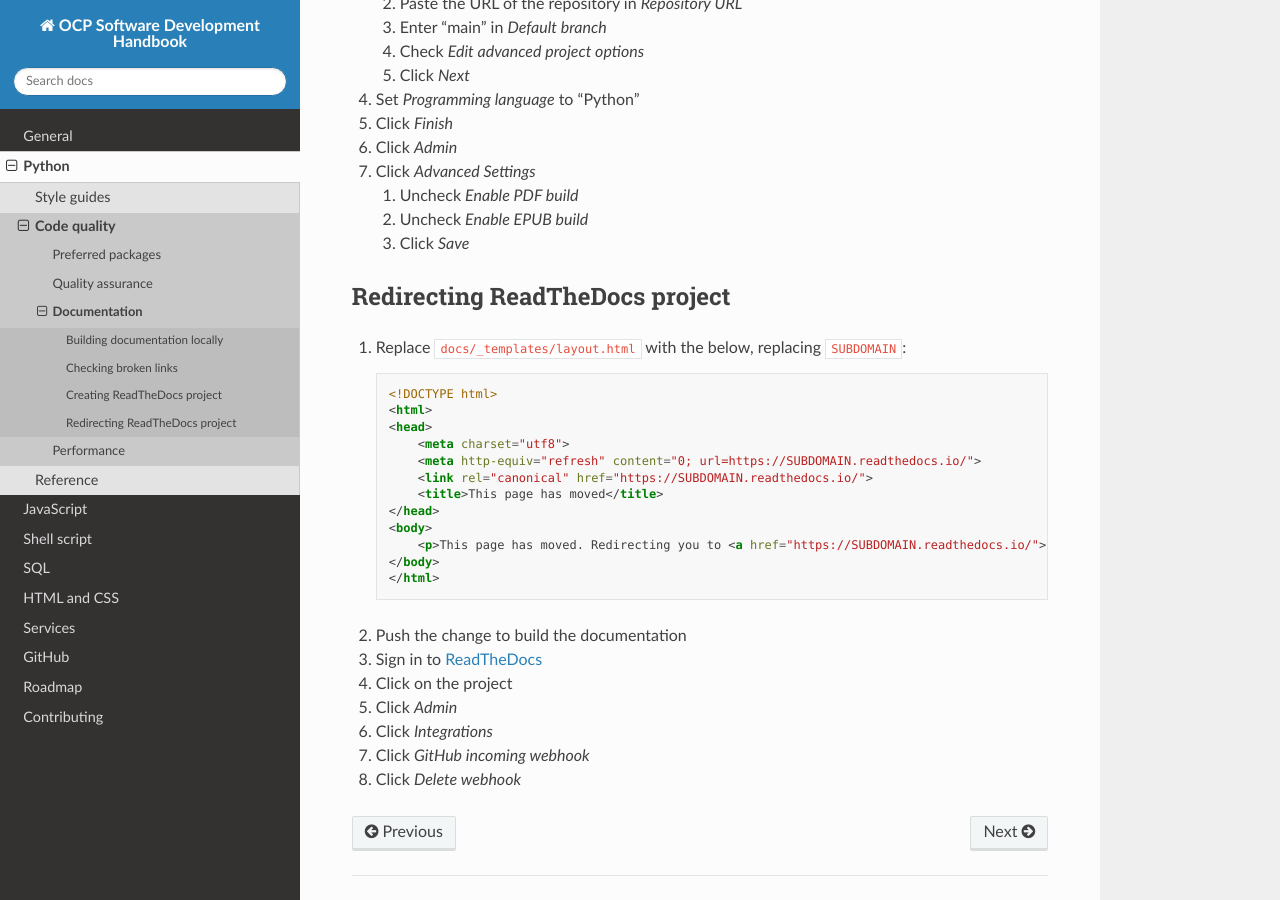
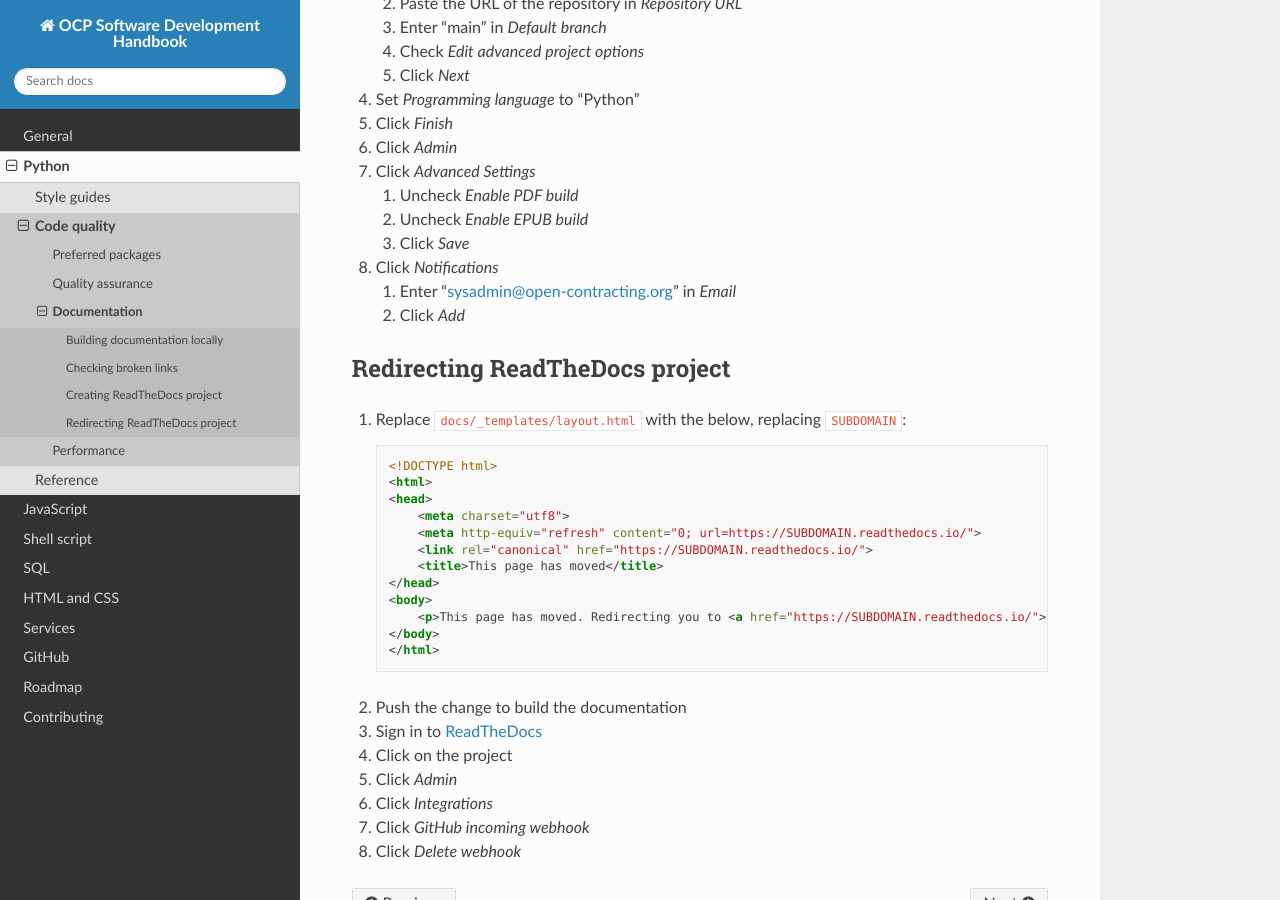
Before and after one commit to open-contracting/software-development-handbook, a Sphinx documentation site: the page built from docs/python/documentation.rst, in a window 1280 px wide and 900 px high, scrolled down 1866 px. Built offline with Sphinx 7.4.7 and the Read the Docs theme 2.0.0, drawn with Linux system fonts in a browser that asks for light colours.

Commit message:
python/documentation: Add step about notifications

```diff
--- a/docs/general/documentation.rst
+++ b/docs/general/documentation.rst
@@ -1,5 +1,9 @@
 Documentation
 =============
+
+.. seealso::
+
+   :ref:`readthedocs`
 
 .. _doc-types:
 
--- a/docs/python/documentation.rst
+++ b/docs/python/documentation.rst
@@ -86,6 +88,11 @@ Creating ReadTheDocs project
    #. Uncheck *Enable PDF build*
    #. Uncheck *Enable EPUB build*
    #. Click *Save*
+
+#. Click *Notifications*
+
+   #. Enter "sysadmin@open-contracting.org" in *Email*
+   #. Click *Add*
 
 Redirecting ReadTheDocs project
 -------------------------------
```
Also changed, not shown: other parts of docs/python/documentation.rst (+2 -0 lines).
